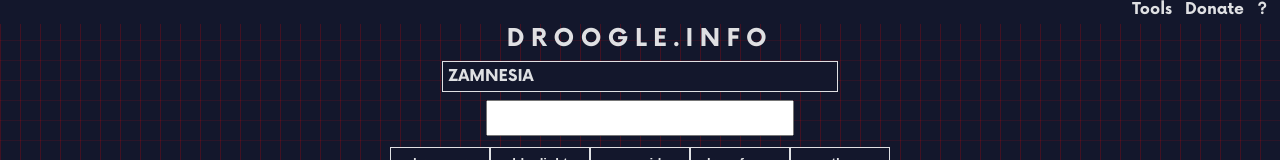
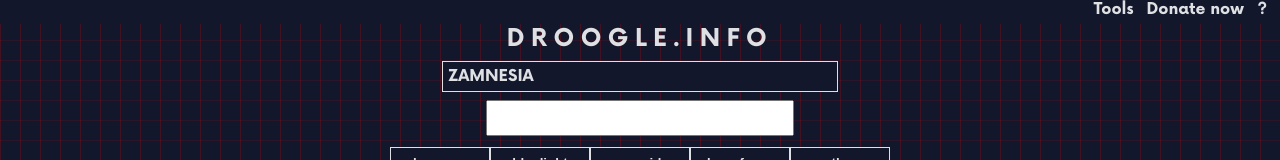
Before and after one commit to TomaszGoljat/droogle, a React (Create React App) app: page / in a window 1280 px wide. Shown: the top 160 px of the page. Built offline with nearby package versions, Linux system fonts and the light colour scheme.

Commit message:
modified:   src/components/Header.js

```diff
--- a/src/components/Header.js
+++ b/src/components/Header.js
@@ -6,7 +6,7 @@
         <header>
             <div className='topbar--menu'>
                 <span>Tools</span>
-                <span>Donate</span>
+                <span>Donate now</span>
                 <span>?</span>
             </div>
         </header>
```
